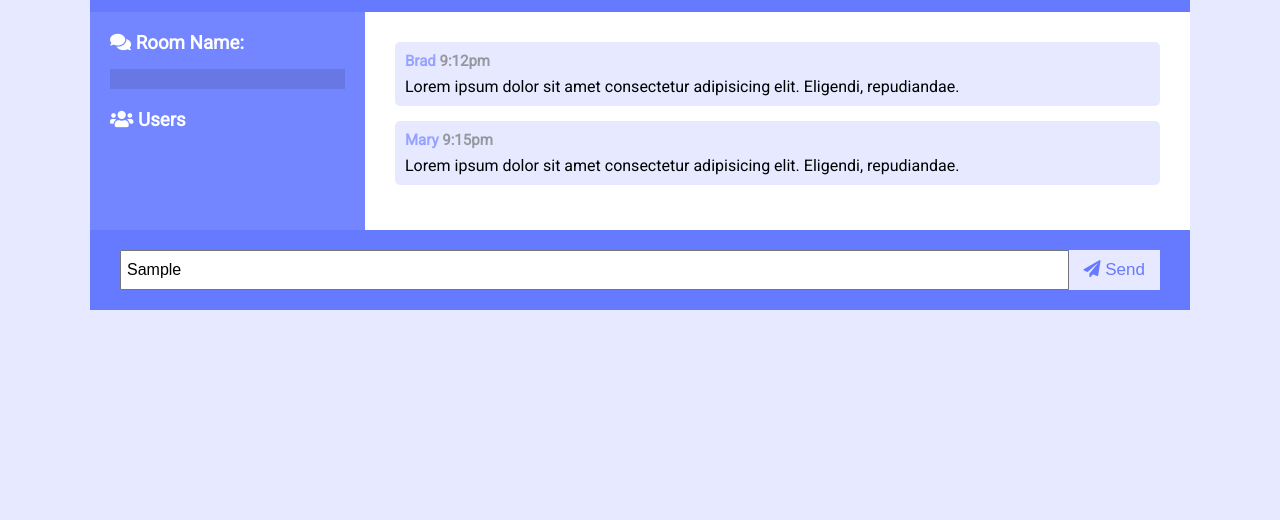
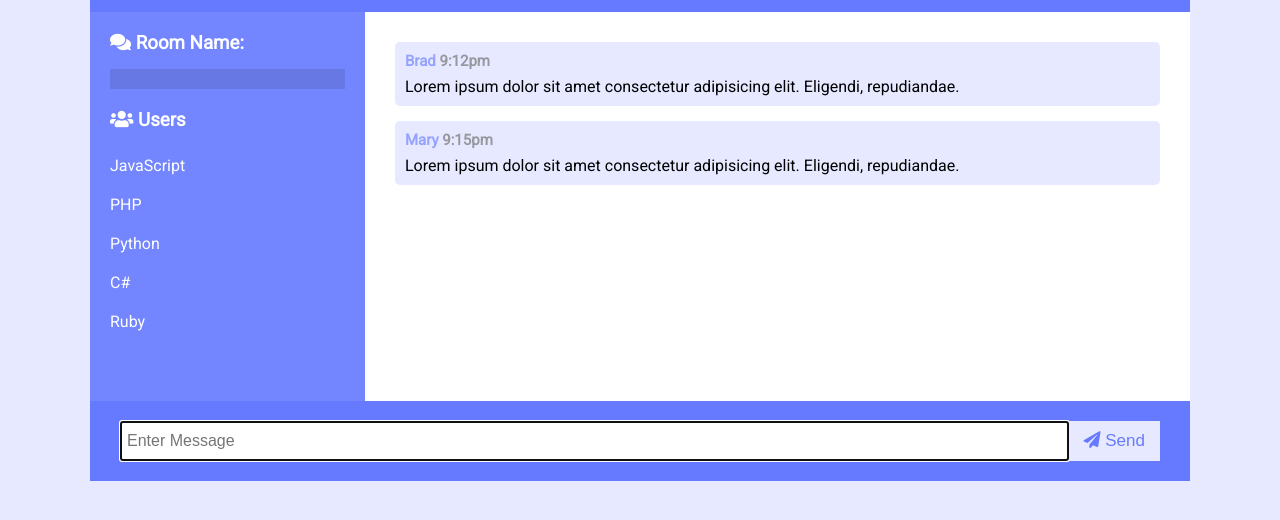
Before and after one commit to leksyking/chatcord, a website: page public/chat.html in a window 1280 px wide. Both pictures are taken after typing "Sample" into the empty fields and a click on the button "Send". Shown: the part 86-606 px from the top of the page. Drawn offline with nearby package versions, Linux system fonts and the light colour scheme; no server answers.

Commit message:
add scroll down functionality and also clear inputs after usage

```diff
--- a/public/chat.html
+++ b/public/chat.html
@@ -19,6 +19,11 @@
         <h2 id="room-name"></h2>
         <h3><i class="fas fa-users"></i> Users</h3>
         <ul id="users">
+          <li>JavaScript</li>
+          <li>PHP</li>
+          <li>Python</li>
+          <li>C#</li>
+          <li>Ruby</li>
         </ul>
       </div>
       <div class="chat-messages">
--- a/public/js/main.js
+++ b/public/js/main.js
@@ -1,4 +1,5 @@
 const chatForm = document.getElementById("chat-form");
+const chatMessages = document.querySelector(".chat-messages");
 
 const socket = io();
 
@@ -6,6 +7,9 @@ const socket = io();
 socket.on("message", message => {
     console.log(message);
     outputMessage(message);
+
+    //scroll down
+    chatMessages.scrollTop = chatMessages.scrollHeight;
 })
 
 //message submit
@@ -17,6 +21,10 @@ chatForm.addEventListener("submit", (e) => {
 
     //emit message to server
     socket.emit("chatMessage", msg);
+
+    //clear input
+    e.target.elements.msg.value = "";
+    e.target.elements.msg.focus();
 });
 
 //Output message to dom
```
